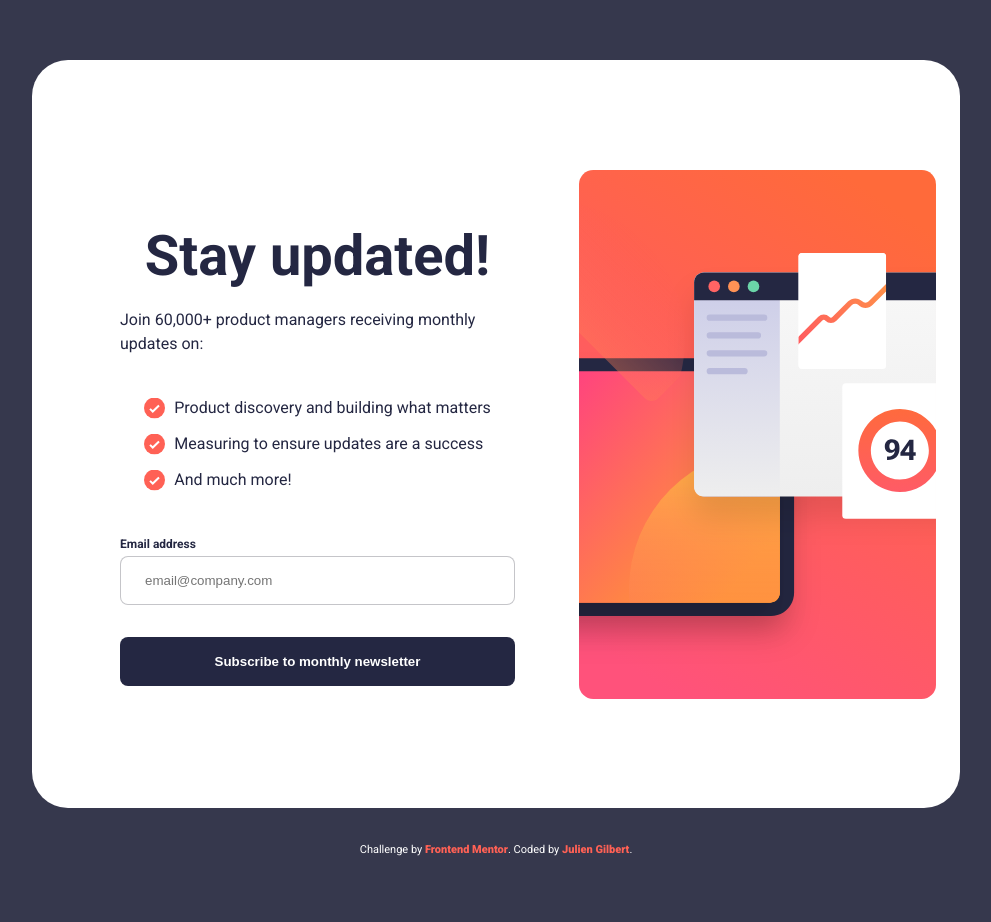
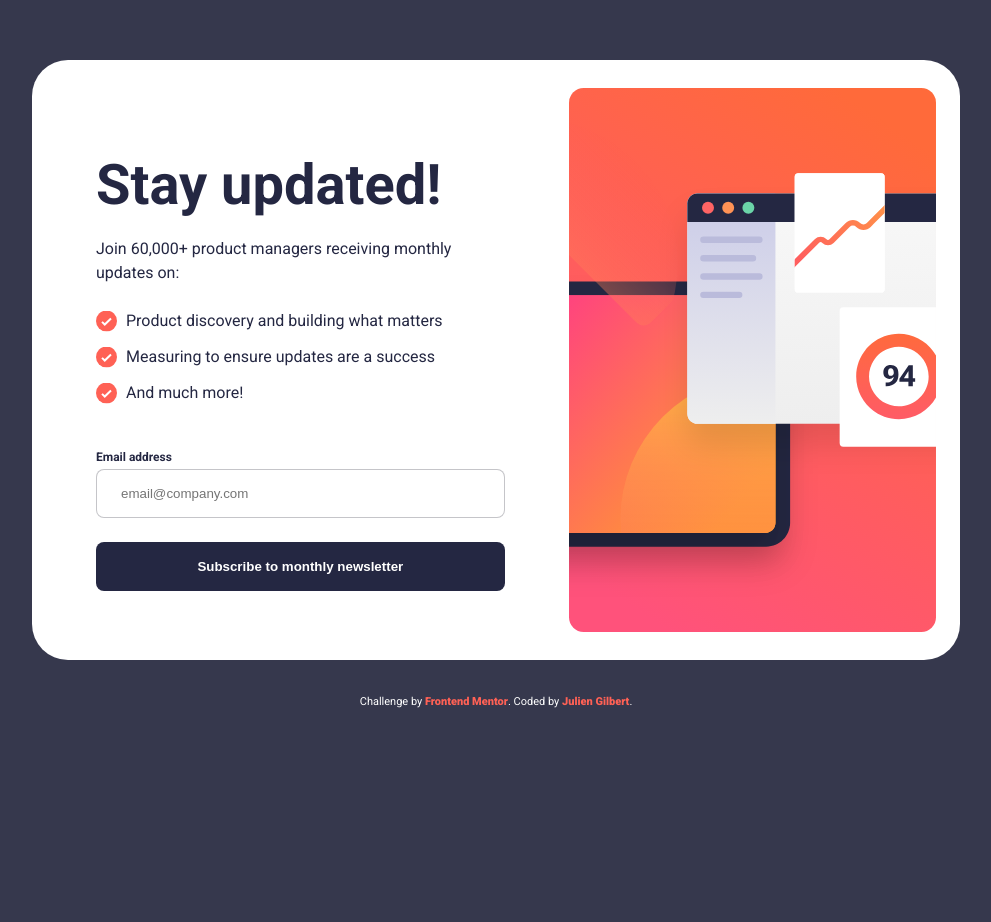
Before and after one commit to juliengDev/Newsletter_sign-up_form, a website built with Vite: page index.html in a window 1280 px wide. Shown: the part 159-1081 px from the top of the page, without its empty margins (144-1135 px from the left). After the commit the page ends 1027 px from the top, so only its background shows below. Built offline with nearby package versions, Linux system fonts and the light colour scheme.

Commit message:
fixing sizing

```diff
--- a/src/scss/pages/_home.scss
+++ b/src/scss/pages/_home.scss
@@ -19,8 +19,8 @@
 .signup {
   display: flex;
   max-width: 92.8rem;
+  gap: 6.4rem;
   background-color: var(--color-pure-white);
-  padding: 2.4rem;
   border-radius: 36px;
 
   @include respond(tab-port) {
@@ -28,20 +28,23 @@
     max-width: 37.5rem;
     padding: 0;
     border-radius: 0;
+    gap: 4rem;
   }
   &__body {
     display: flex;
     flex-direction: column;
-    justify-content: center;
-    align-items: center;
-    padding: 9.8rem 6.4rem;
+    align-items: flex-start;
+    padding-left: 6.4rem;
     @include respond(tab-port) {
       order: 2;
-      padding: 4rem 2.4rem;
-      align-items: flex-start;
+      padding: 0rem 2.4rem 4rem;
     }
     &__heading {
-      margin-bottom: 2.4rem;
+      margin: 9.7rem 0 2.4rem 0;
+      @include respond(tab-port) {
+        margin-bottom: 2.4rem;
+        margin-top: 0;
+      }
     }
     &__hero {
       margin-bottom: 2.4rem;
@@ -50,7 +53,7 @@
       list-style-type: none;
       padding-left: 0;
       gap: 1rem;
-      margin-bottom: 4rem;
+      margin: 0 0 4rem 0;
       display: flex;
       flex-direction: column;
       gap: 1.2rem;
@@ -78,7 +81,6 @@
       &__email {
         display: flex;
         flex-direction: column;
-        margin-bottom: 0.8rem;
         &__container {
           display: flex;
           justify-content: space-between;
@@ -107,9 +109,11 @@
     height: 100%;
     object-fit: contain;
     border-radius: 16px;
+    padding: 2.4rem 2.4rem 2.4rem 0;
     @include respond(tab-port) {
       order: 1;
       border-radius: 0;
+      padding: 0;
     }
   }
 }
```
Also changed, not shown: css/style.css, 1 other file.
